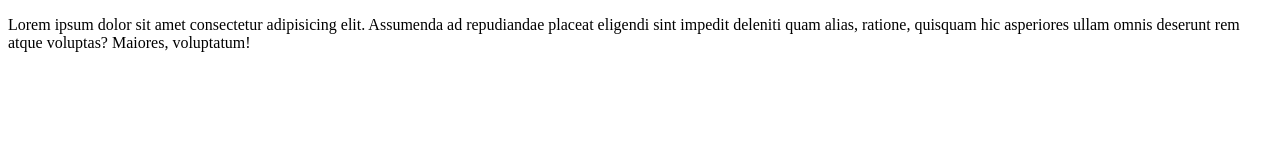
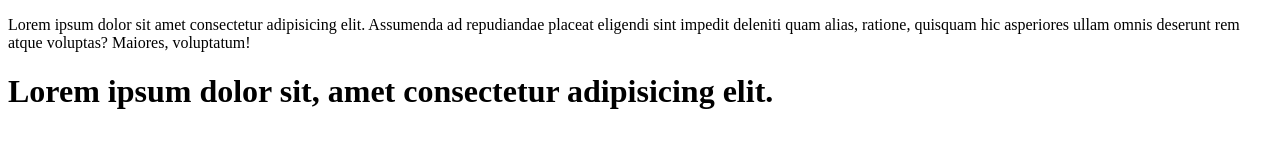
Before and after one commit to Shanikhan0098/all, a plain HTML site: page index.html in a window 1280 px wide. Drawn offline with Linux system fonts and the light colour scheme.

Commit message:
add heading

```diff
--- a/index.html
+++ b/index.html
@@ -8,5 +8,6 @@
 </head>
 <body>
     <p>Lorem ipsum dolor sit amet consectetur adipisicing elit. Assumenda ad repudiandae placeat eligendi sint impedit deleniti quam alias, ratione, quisquam hic asperiores ullam omnis deserunt rem atque voluptas? Maiores, voluptatum!</p>
+    <h1>Lorem ipsum dolor sit, amet consectetur adipisicing elit.</h1>
 </body>
 </html>
```
